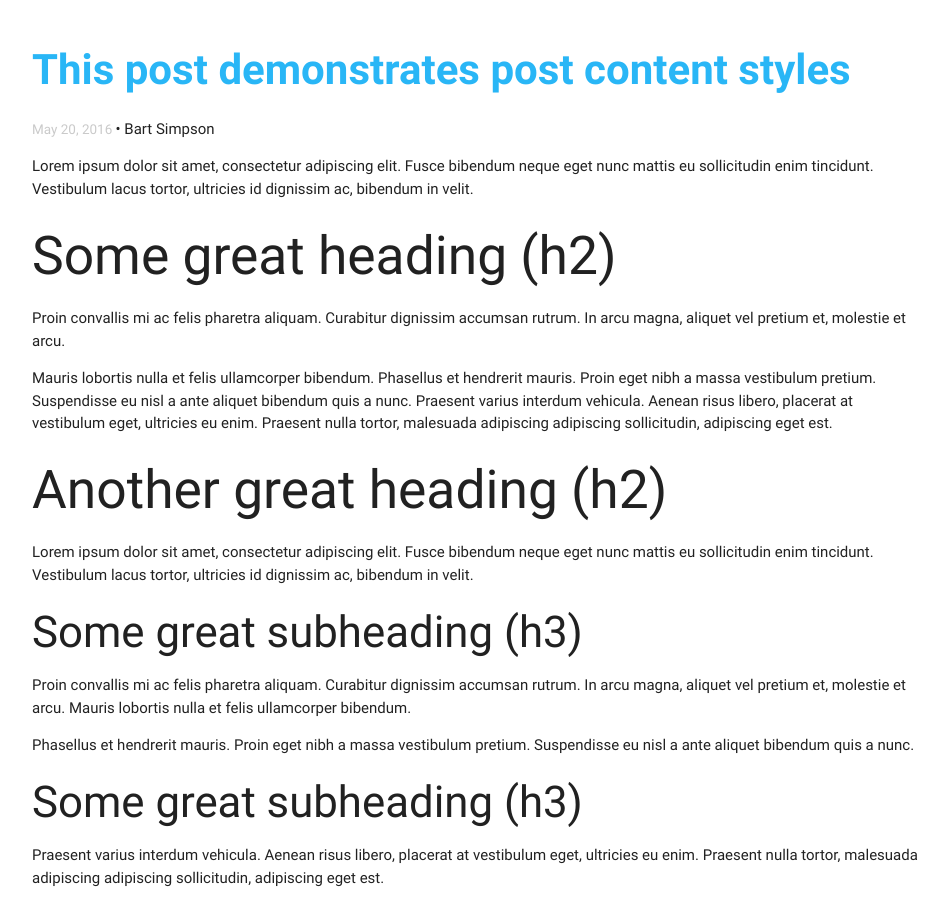
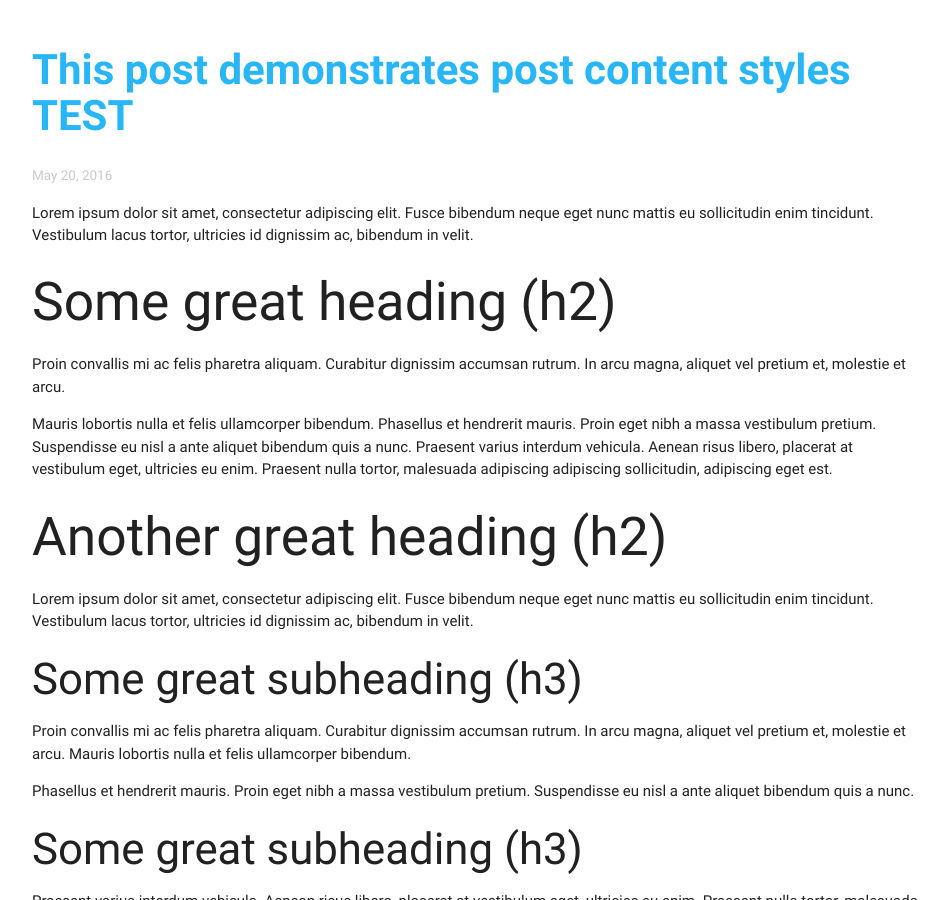
Before and after one commit to martijnvdbrug/studiofarley, a Jekyll site: the page built from _posts/2016-05-20-this-post-demonstrates-post-content-styles.md, in a window 1280 px wide and 900 px high. Shown: the whole window, without its empty margins (160-1108 px from the left). Built offline with Jekyll 4.4.1, drawn with Linux system fonts in a browser that asks for light colours.

Commit message:
Update Post “2016-05-20-this-post-demonstrates-post-content-styles”

```diff
--- a/_posts/2016-05-20-this-post-demonstrates-post-content-styles.md
+++ b/_posts/2016-05-20-this-post-demonstrates-post-content-styles.md
@@ -1,9 +1,6 @@
 ---
 layout: post
-title: "This post demonstrates post content styles"
-categories: junk
-author: "Bart Simpson"
-meta: "Springfield"
+title: This post demonstrates post content styles TEST
 ---
 
 Lorem ipsum dolor sit amet, consectetur adipiscing elit. Fusce bibendum neque eget nunc mattis eu sollicitudin enim tincidunt. Vestibulum lacus tortor, ultricies id dignissim ac, bibendum in velit.
```
